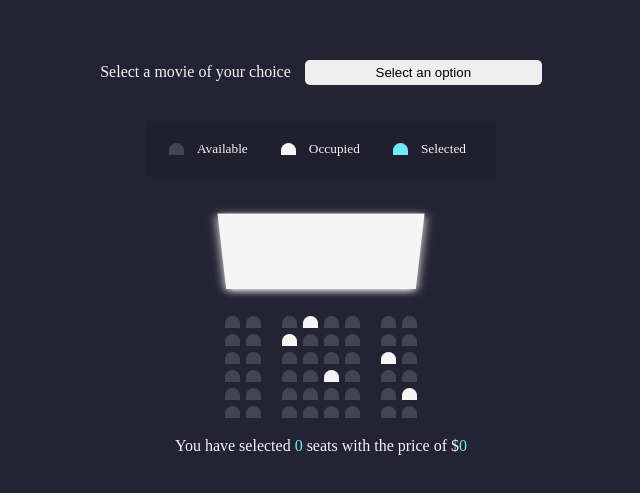
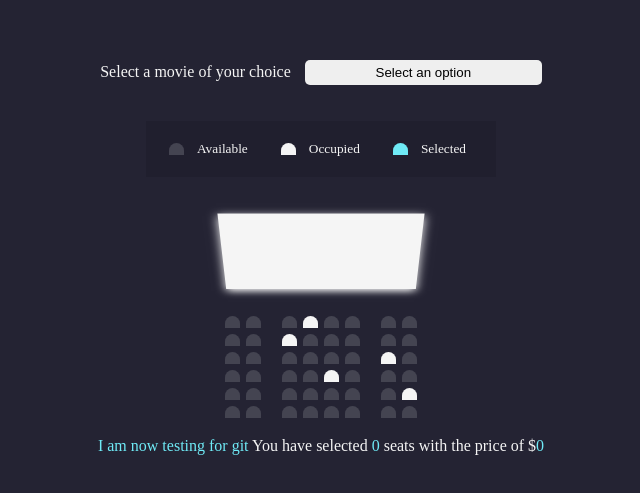
Before and after one commit to koyenadey/Movie_Tickets_Booking, a plain HTML site: page MovieTicketBooking/index.html in a window 1280 px wide. Shown: the part 153-646 px from the top of the page, without its empty margins (319-959 px from the left). Drawn offline with Linux system fonts and the light colour scheme.

Commit message:
adding a new feature

```diff
--- a/MovieTicketBooking/index.html
+++ b/MovieTicketBooking/index.html
@@ -95,6 +95,7 @@
         </div>
     </div>
     <p class="text">
+        <span>I am now testing for git</span>
         You have selected <span id="count">0</span> seats with the price of $<span id="total">0</span>
     </p>
     <script src="script.js"></script>
```
